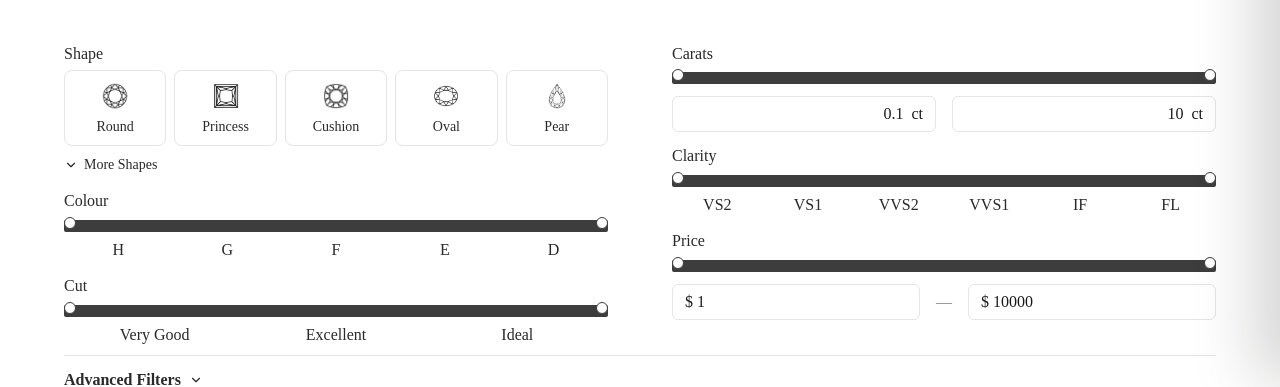
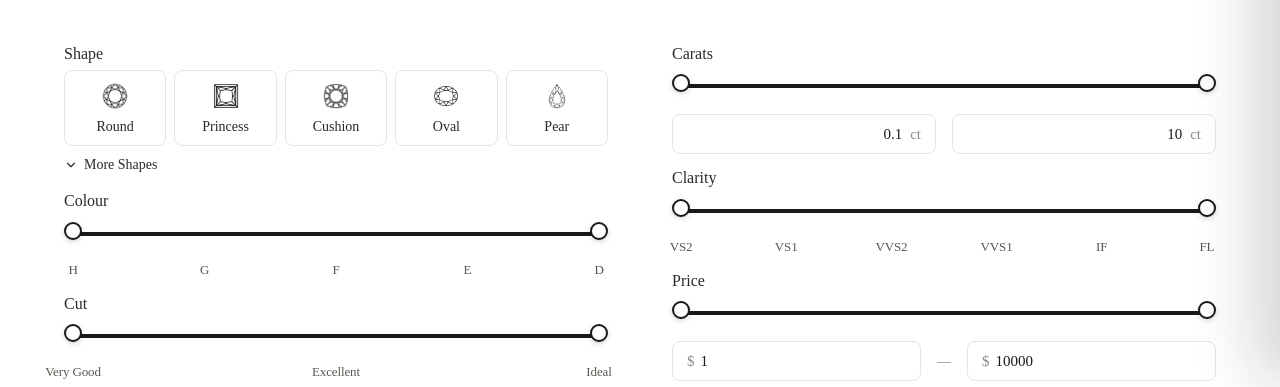
Before and after one commit to daman8271/astreylla-website, a Next.js app in the folder estrella-frontend/: page /diamonds in a window 1280 px wide. Shown: the part 420-807 px from the top of the page. Built offline with nearby package versions, Linux system fonts and the light colour scheme; no server answers.

Commit message:
feat: integrate ring studio selection into diamond detail view and restyle range slider components

```diff
--- a/estrella-frontend/components/diamonds/DiamondCard.tsx
+++ b/estrella-frontend/components/diamonds/DiamondCard.tsx
@@ -85,8 +85,7 @@ export function DiamondCard({ diamond, onAddToCart, onOpen, busy, mode = "defaul
   const [viewerOpen, setViewerOpen] = useState(false);
   const isRingStudio = mode === "ring-studio";
   const open = () => {
-    if (isRingStudio) onSelect?.(diamond);
-    else onOpen?.(diamond);
+    onOpen?.(diamond);
   };
   const onKeyOpen = (e: React.KeyboardEvent) => {
     if (e.key === "Enter" || e.key === " ") {
@@ -192,10 +191,10 @@ export function DiamondCard({ diamond, onAddToCart, onOpen, busy, mode = "defaul
             className="ds-card__cta ds-card__cta--outline"
             onClick={(e) => {
               e.stopPropagation();
-              onSelect?.(diamond);
+              onOpen?.(diamond);
             }}
           >
-            Select diamond
+            View diamond
           </button>
         ) : (
           <button
--- a/estrella-frontend/components/diamonds/DiamondCatalog.tsx
+++ b/estrella-frontend/components/diamonds/DiamondCatalog.tsx
@@ -246,7 +246,7 @@ export function DiamondCatalog({
   // never reload, so the catalog grid + scroll position are preserved.
   // Ring Studio mode owns its own URL — skip this sync entirely.
   useEffect(() => {
-    if (typeof window === "undefined" || isRingStudio) return;
+    if (typeof window === "undefined") return;
     const sync = () => {
       const id = new URL(window.location.href).searchParams.get("id");
       setSelectedId(id);
@@ -254,7 +254,7 @@ export function DiamondCatalog({
     sync();
     window.addEventListener("popstate", sync);
     return () => window.removeEventListener("popstate", sync);
-  }, [isRingStudio]);
+  }, []);
 
   const openDiamond = useCallback((d: Diamond) => {
     if (typeof window === "undefined") return;
@@ -353,8 +353,7 @@ export function DiamondCatalog({
   // Inline view-swap (Nivoda pattern): when a diamond is selected, the
   // catalog renders the detail view in place of filters + grid. Hero
   // and page header live in app/diamonds/page.tsx and remain visible.
-  // Ring Studio mode skips this — selection advances to Stage 2 instead.
-  if (selectedId && !isRingStudio) {
+  if (selectedId) {
     return (
       <div className="ds-catalog">
         <DiamondDetailView
@@ -363,6 +362,8 @@ export function DiamondCatalog({
           onBack={closeDrawer}
           onAddToCart={handleAdd}
           busyAddId={busyAddId}
+          mode={mode}
+          onSelect={onSelect}
         />
       </div>
     );
--- a/estrella-frontend/components/diamonds/RangeSlider.tsx
+++ b/estrella-frontend/components/diamonds/RangeSlider.tsx
@@ -37,12 +37,12 @@ export function RangeSlider({
     () => ({
       background: `linear-gradient(
         to right,
-        #d8d4cc 0%,
-        #d8d4cc ${pct(lo)}%,
-        #3D3D3D ${pct(lo)}%,
-        #3D3D3D ${pct(hi)}%,
-        #d8d4cc ${pct(hi)}%,
-        #d8d4cc 100%
+        #e5e2da 0%,
+        #e5e2da ${pct(lo)}%,
+        #1a1a1a ${pct(lo)}%,
+        #1a1a1a ${pct(hi)}%,
+        #e5e2da ${pct(hi)}%,
+        #e5e2da 100%
       )`,
     }),
     [lo, hi, pct]
--- a/estrella-frontend/components/diamonds/diamonds.css
+++ b/estrella-frontend/components/diamonds/diamonds.css
@@ -151,31 +151,45 @@
   cursor: pointer;
 }
 
-/* Range slider — track 12px tall in #3D3D3D, hollow thumbs sitting on the rail */
+/* Range slider — modern, thin, elegant track with gorgeous floating thumbs */
 .ds-range {
   position: relative;
-  height: 16px;
+  height: 24px;
+  display: flex;
+  align-items: center;
+  margin-block: 4px;
 }
 .ds-range__track {
+  position: absolute;
+  left: 9px;  /* 9px offset matches exactly half of the 18px thumb width */
+  right: 9px;
+  top: 50%;
+  height: 4px; /* Thin, elegant 4px track */
+  border-radius: 999px;
+  transform: translateY(-50%);
+  pointer-events: none;
+  transition: background-color 0.2s ease;
+}
+.ds-range__input {
   position: absolute;
   left: 0;
   right: 0;
   top: 50%;
-  height: 12px;
-  border-radius: 2px;
   transform: translateY(-50%);
-  pointer-events: none;
-}
-.ds-range__input {
-  position: absolute;
-  inset: 0;
   width: 100%;
-  height: 100%;
+  height: 24px;
   background: transparent;
   pointer-events: none;
   -webkit-appearance: none;
   appearance: none;
   margin: 0;
+  outline: none;
+}
+.ds-range__input:focus {
+  outline: none;
+}
+.ds-range__input::-moz-focus-outer {
+  border: 0;
 }
 .ds-range__input::-webkit-slider-runnable-track {
   background: transparent;
@@ -190,46 +204,84 @@
 .ds-range__input::-webkit-slider-thumb {
   -webkit-appearance: none;
   appearance: none;
-  width: 12px;
-  height: 12px;
+  width: 18px;
+  height: 18px;
   border-radius: 50%;
   background: #ffffff;
-  border: 1.5px solid #3D3D3D;
-  box-shadow: none;
+  border: 2px solid #1a1a1a;
+  box-shadow: 0 2px 6px rgba(0, 0, 0, 0.12), 0 1px 2px rgba(0, 0, 0, 0.08);
   cursor: pointer;
   pointer-events: auto;
-  margin-top: -1px;
+  margin-top: 0; /* Center it perfectly in the 24px input height */
+  transition: transform 150ms cubic-bezier(0.2, 0.8, 0.2, 1),
+              box-shadow 150ms ease,
+              border-color 150ms ease,
+              background-color 150ms ease;
+}
+.ds-range__input::-webkit-slider-thumb:hover {
+  transform: scale(1.15);
+  border-color: var(--brand-accent-gold, #a48e68);
+  box-shadow: 0 4px 10px rgba(0, 0, 0, 0.16), 0 2px 4px rgba(0, 0, 0, 0.1);
+  background-color: #ffffff;
+}
+.ds-range__input::-webkit-slider-thumb:active {
+  transform: scale(1.25);
+  cursor: grabbing;
+  border-color: var(--brand-accent-gold, #a48e68);
+  box-shadow: 0 6px 14px rgba(0, 0, 0, 0.2), 0 3px 6px rgba(0, 0, 0, 0.12);
+  background-color: #fbfbf9;
 }
 .ds-range__input::-moz-range-thumb {
-  width: 12px;
-  height: 12px;
+  width: 18px;
+  height: 18px;
   border-radius: 50%;
   background: #ffffff;
-  border: 1.5px solid #3D3D3D;
-  box-shadow: none;
+  border: 2px solid #1a1a1a;
+  box-shadow: 0 2px 6px rgba(0, 0, 0, 0.12), 0 1px 2px rgba(0, 0, 0, 0.08);
   cursor: pointer;
   pointer-events: auto;
+  transition: transform 150ms cubic-bezier(0.2, 0.8, 0.2, 1),
+              box-shadow 150ms ease,
+              border-color 150ms ease,
+              background-color 150ms ease;
+}
+.ds-range__input::-moz-range-thumb:hover {
+  transform: scale(1.15);
+  border-color: var(--brand-accent-gold, #a48e68);
+  box-shadow: 0 4px 10px rgba(0, 0, 0, 0.16), 0 2px 4px rgba(0, 0, 0, 0.1);
+  background-color: #ffffff;
+}
+.ds-range__input::-moz-range-thumb:active {
+  transform: scale(1.25);
+  cursor: grabbing;
+  border-color: var(--brand-accent-gold, #a48e68);
+  box-shadow: 0 6px 14px rgba(0, 0, 0, 0.2), 0 3px 6px rgba(0, 0, 0, 0.12);
+  background-color: #fbfbf9;
 }
 
-/* Scale labels under sliders */
+/* Scale labels under sliders — mathematically aligned under slider ticks */
 .ds-scale {
-  display: grid;
-  grid-template-columns: repeat(5, 1fr);
-  text-align: center;
-  font-family: var(--font-sans);
-  font-size: 16px;
-  color: #292929;
-  letter-spacing: 0;
-  margin-top: -2px;
+  display: flex;
+  justify-content: space-between;
+  padding-left: 9px;  /* Matches exactly half of the 18px thumb width */
+  padding-right: 9px;
+  margin-top: 4px;
 }
 .ds-scale > span {
-  display: inline-block;
+  width: 0;
+  display: flex;
+  justify-content: center;
+  overflow: visible;
+  white-space: nowrap;
+  font-family: var(--font-sans);
+  font-size: 13px;
+  font-weight: 500;
+  color: #5a5750;
+  letter-spacing: -0.01em;
 }
-.ds-scale--6 {
-  grid-template-columns: repeat(6, 1fr);
-}
+.ds-scale--6,
 .ds-scale--3 {
-  grid-template-columns: repeat(3, 1fr);
+  /* Inherit general flex rules from .ds-scale */
 }
 
 /* Min/max input rows */
@@ -237,10 +289,12 @@
   display: flex;
   align-items: center;
   gap: 16px;
-  margin-top: 4px;
+  margin-top: 6px;
 }
 .ds-input-row__sep {
-  color: var(--brand-text-muted);
+  color: var(--brand-text-muted, #8b877a);
+  font-family: var(--font-sans);
+  font-size: 14px;
 }
 .ds-input-suffix,
 .ds-input-prefix {
@@ -248,11 +302,21 @@
   flex: 1;
   display: flex;
   align-items: center;
-  border: 1px solid var(--brand-border-subtle);
-  border-radius: 6px;
-  background: var(--brand-bg);
-  padding: 0 12px;
-  height: 36px;
+  border: 1px solid var(--brand-border-subtle, #e2dfd7);
+  border-radius: 8px;
+  background: var(--brand-bg, #ffffff);
+  padding: 0 14px;
+  height: 40px;
+  transition: border-color 0.2s ease, box-shadow 0.2s ease;
+}
+.ds-input-suffix:hover,
+.ds-input-prefix:hover {
+  border-color: #c5c2b9;
+}
+.ds-input-suffix:focus-within,
+.ds-input-prefix:focus-within {
+  border-color: #1a1a1a;
+  box-shadow: 0 0 0 1px #1a1a1a;
 }
 .ds-input-suffix input,
 .ds-input-prefix input {
@@ -261,8 +325,9 @@
   outline: 0;
   background: transparent;
   font-family: var(--font-sans);
-  font-size: 16px;
-  color: var(--brand-text-primary);
+  font-size: 15px;
+  font-weight: 500;
+  color: var(--brand-text-primary, #1a1a1a);
   text-align: right;
   height: 100%;
   width: 100%;
@@ -277,15 +342,17 @@
 }
 .ds-input-suffix__unit {
   margin-left: 8px;
-  color: var(--brand-text-primary);
+  color: var(--brand-text-muted, #5a5750);
   font-family: var(--font-sans);
-  font-size: 16px;
+  font-size: 15px;
+  font-weight: 500;
 }
 .ds-input-prefix__sym {
-  margin-right: 4px;
-  color: var(--brand-text-primary);
+  margin-right: 6px;
+  color: var(--brand-text-muted, #5a5750);
   font-family: var(--font-sans);
-  font-size: 16px;
+  font-size: 15px;
+  font-weight: 500;
 }
 .ds-input-prefix input {
   text-align: left;
```
Also changed, not shown: estrella-frontend/components/diamonds/DiamondDetailView.tsx (+55 -50 lines).
